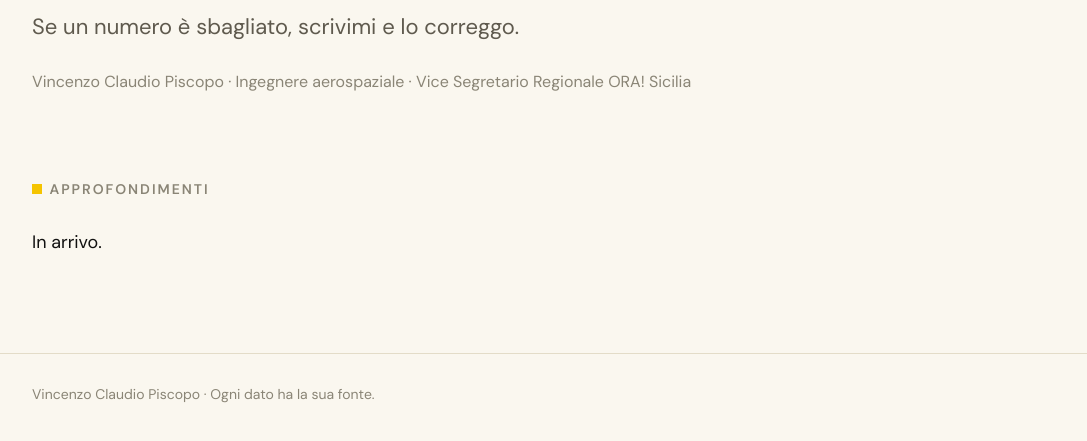
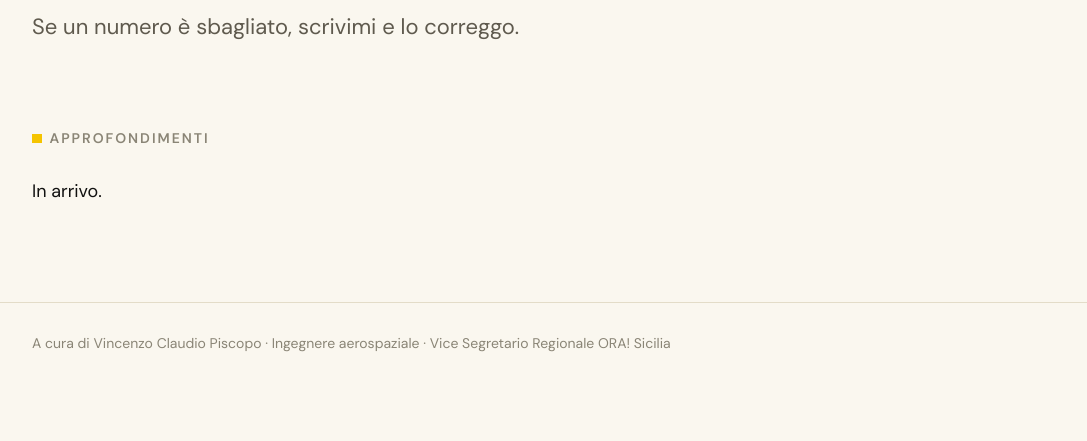
Before and after one commit to piscopo-ora/piscopo-ora.github.io, a plain HTML site: page index.html in a window 1280 px wide. Shown: the part 281-722 px from the top of the page, without its empty margins (96-1183 px from the left). Drawn offline with Linux system fonts and the light colour scheme.

Commit message:
Firma spostata nel piè di pagina
Co-Authored-By: Claude Opus 5.5 <noreply@anthropic.com>
Claude-Session: https://claude.ai/code/session_01XZP3umxwFvHaR4DknnF5Y5

```diff
--- a/index.html
+++ b/index.html
@@ -19,14 +19,13 @@
  <section class="hero wrap">
   <h1>La Sicilia in numeri.</h1>
   <p>Se un numero è sbagliato, scrivimi e lo correggo.</p>
-  <div class="role">Vincenzo Claudio Piscopo · Ingegnere aerospaziale · Vice Segretario Regionale ORA! Sicilia</div>
  </section>
  <section class="wrap section-t" id="dati">
   <div class="label"><span class="sq"></span>Approfondimenti</div>
   <div class="cards" id="cards"></div>
  </section>
 </main>
-<footer><div class="wrap">Vincenzo Claudio Piscopo · Ogni dato ha la sua fonte.</div></footer>
+<footer><div class="wrap">A cura di Vincenzo Claudio Piscopo · Ingegnere aerospaziale · Vice Segretario Regionale ORA! Sicilia</div></footer>
 <script>
 (()=>{const b=document.querySelector('.ddbtn'),m=document.getElementById('ddsocial');const set=o=>{m.hidden=!o;b.setAttribute('aria-expanded',o)};b.addEventListener('click',e=>{e.stopPropagation();set(m.hidden)});document.addEventListener('click',e=>{if(!m.contains(e.target))set(false)});document.addEventListener('keydown',e=>{if(e.key==='Escape'){set(false);b.focus()}})})();
 window.toggleTheme=()=>{const t=document.documentElement.dataset.theme==='scuro'?'chiaro':'scuro';document.documentElement.dataset.theme=t;try{localStorage.setItem('tema',t)}catch(e){}};
```
Also changed, not shown: dati/_template.html (+1 -1 lines).
